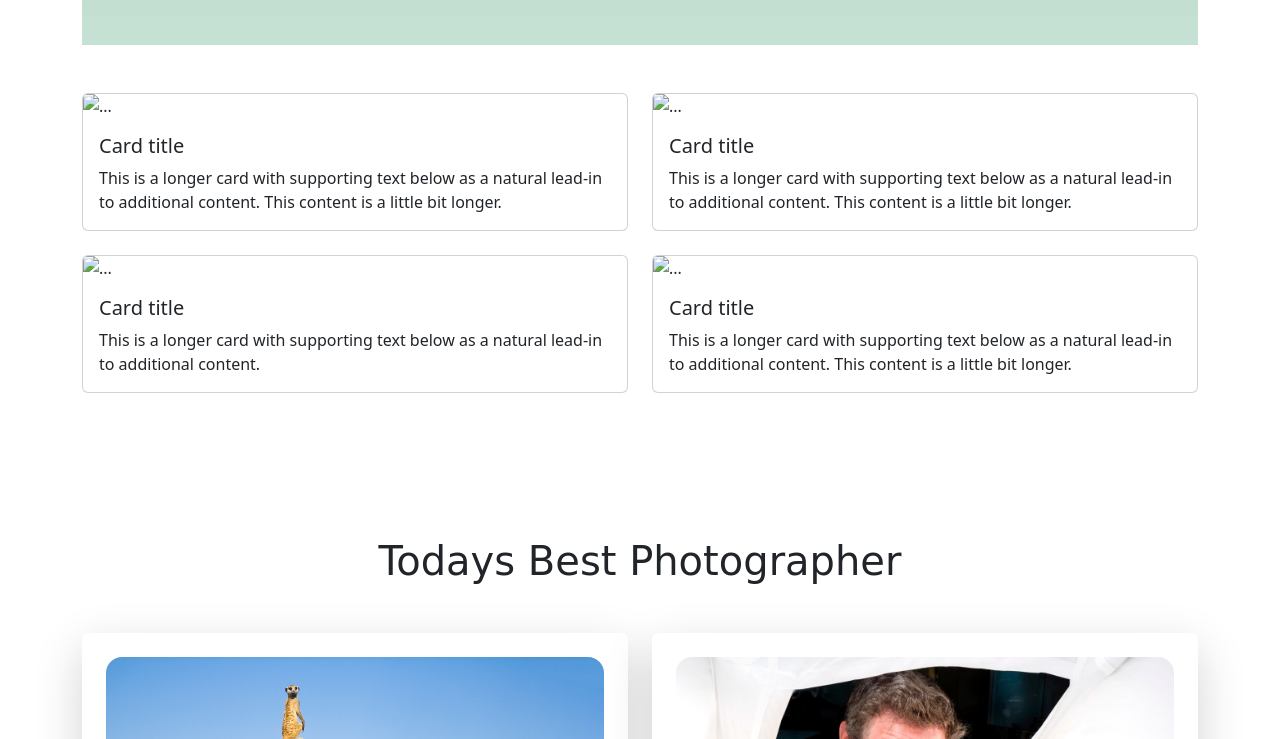
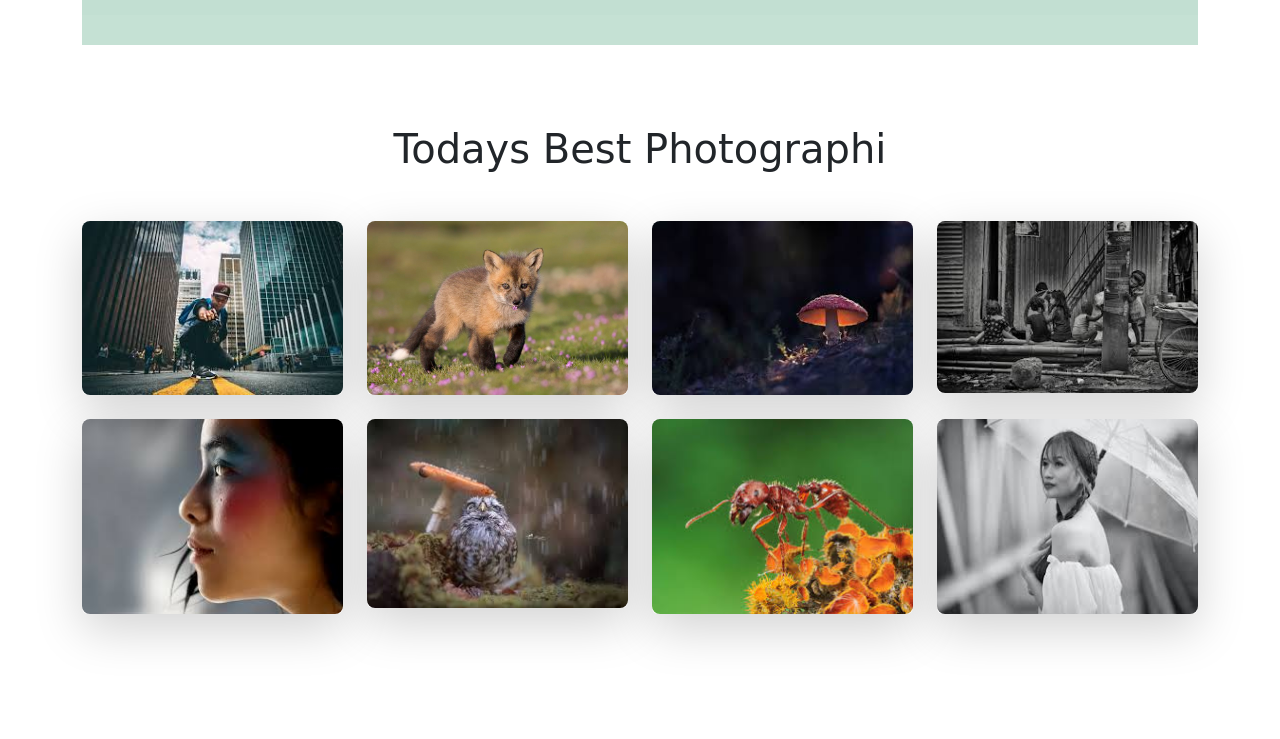
Before and after one commit to ADRIKASAHA/Photography_web_demo, a plain HTML site: page index.html in a window 1280 px wide. Shown: the part 581-1320 px from the top of the page. Drawn offline with nearby package versions, Linux system fonts and the light colour scheme.

Commit message:
slider section update

```diff
--- a/index.html
+++ b/index.html
@@ -135,52 +135,56 @@
   <!-- slider section end -->
 
   <!--img section start-->
-    <section class="container mt-5">
+    <section class="container mt-3 pt-3">
 
-      <div class="row row-cols-1 row-cols-md-2 g-4">
+      <div class="text-center my-5"><h1 class="custom-font">Todays Best Photographi</h1></div>
+
+      <div class="row row-cols-1 row-cols-md-2 row-cols-lg-4 g-4">
         <div class="col">
-          <div class="card">
-            <img src="..." class="card-img-top" alt="...">
-            <div class="card-body">
-              <h5 class="card-title">Card title</h5>
-              <p class="card-text">This is a longer card with supporting text below as a natural lead-in to additional content. This content is a little bit longer.</p>
-            </div>
+          <div class="card shadow-lg border border-0">
+            <img src="Asset/pic/1.jpeg" class="card-img-top rounded-3" alt="top pic">
+        </div> </div>
+        <div class="col">
+          <div class="card shadow-lg border border-0">
+            <img src="Asset/pic/3.jpeg" class="card-img-top rounded-3" alt="PIC 2">
           </div>
         </div>
         <div class="col">
-          <div class="card">
-            <img src="..." class="card-img-top" alt="...">
-            <div class="card-body">
-              <h5 class="card-title">Card title</h5>
-              <p class="card-text">This is a longer card with supporting text below as a natural lead-in to additional content. This content is a little bit longer.</p>
-            </div>
+          <div class="card shadow-lg border border-0">
+            <img src="Asset/pic/4.jpeg" class="card-img-top rounded-3" alt="TOP PIC">
+          </div> </div>
+          <div class="col">
+          <div class="card shadow-lg border border-0">
+            <img src="Asset/pic/7.jpeg" class="card-img-top rounded-3" alt="TOP PIC">
           </div>
         </div>
+
         <div class="col">
-          <div class="card">
-            <img src="..." class="card-img-top" alt="...">
-            <div class="card-body">
-              <h5 class="card-title">Card title</h5>
-              <p class="card-text">This is a longer card with supporting text below as a natural lead-in to additional content.</p>
-            </div>
-          </div>
-        </div>
+          <div class="card shadow-lg border border-0">
+            <img src="Asset/pic/9.jpeg" class="card-img-top rounded-3" alt="TOP PIC">
+          </div></div>
+
         <div class="col">
-          <div class="card">
-            <img src="..." class="card-img-top" alt="...">
-            <div class="card-body">
-              <h5 class="card-title">Card title</h5>
-              <p class="card-text">This is a longer card with supporting text below as a natural lead-in to additional content. This content is a little bit longer.</p>
-            </div>
-          </div>
-        </div>
+          <div class="card shadow-lg border border-0">
+            <img src="Asset/pic/12.jpeg" class="card-img-top rounded-3" alt="TOP PIC">
+          </div></div>
+
+        <div class="col">
+          <div class="card shadow-lg border border-0">
+            <img src="Asset/pic/13.jpeg" class="card-img-top rounded-3" alt="TOP PIC">
+          </div></div>
+
+        <div class="col">
+          <div class="card shadow-lg border border-0 h-100">
+            <img src="Asset/pic/16.jpeg" class="card-img-top rounded-3 h-100" alt="TOP PIC">
+          </div></div>
+
       </div>
 
     </section>
   <!--img section end-->
 
   <!--photographer section-->
-
   <section class="container my-5 py-5">
     <div class="text-center my-5"><h1 class="custom-font">Todays Best Photographer</h1></div>
     <div class="row row-cols-1 row-cols-md-2 row-cols-lg-2 g-4 custom-font">
@@ -260,28 +264,44 @@
 
     </div>
   </section>
-
   <!--photographer section end-->
 
 
   <!--pic slider-->
-  <div id="carouselExampleSlidesOnly" class="carousel slide" data-bs-ride="carousel">
+  <div id="carouselExampleCaptions" class="carousel slide" data-bs-ride="false">
+    <div class="carousel-indicators">
+      <button type="button" data-bs-target="#carouselExampleCaptions" data-bs-slide-to="0" class="active" aria-current="true" aria-label="Slide 1"></button>
+      <button type="button" data-bs-target="#carouselExampleCaptions" data-bs-slide-to="1" aria-label="Slide 2"></button>
+      <button type="button" data-bs-target="#carouselExampleCaptions" data-bs-slide-to="2" aria-label="Slide 3"></button>
+    </div>
     <div class="carousel-inner">
       <div class="carousel-item active">
-        <img src="Asset/pic/elk-head-yellow-butterfly-it.jpg" class="d-block w-100" alt="Amy Gulick">
+        <img src="Asset/pic/sunbird-nectarinia-jugularis-female-feeding-new-born-chicks-branch.jpg" class="d-block w-100" alt="Bird">
+        <div class="carousel-caption d-none d-md-block">
+          <h4>Two birds perched on a branch with red berries</h4>
+          <p>The image shows two birds perched on a branch with red berries. The birds are small and colorful, and they are looking at each other. The branch is covered in red berries, and the background is a blurred forest. The image is both peaceful and charming, and it captures the beauty of nature.</p>
+        </div>
       </div>
       <div class="carousel-item">
-        <img src="Asset/pic/sunbird-nectarinia-jugularis-female-feeding-new-born-chicks-branch.jpg" class="d-block w-100" alt="eszterhas">
+        <img src="Asset/pic/elk-head-yellow-butterfly-it.jpg" class="d-block w-100" alt="Deer">
+        <div class="carousel-caption d-none d-md-block">
+          <h4>A deer with a butterfly resting on its antlers</h4>
+          <p>The image shows a beautiful deer standing in a forest clearing. The deer has large, branched antlers, and a butterfly is resting on one of the antlers. The deer is looking off into the distance, and the butterfly is fluttering its wings. The image is peaceful and serene, and it captures the beauty of nature.</p>
+        </div>
       </div>
       <div class="carousel-item">
-        <img src="Asset/pic/patrick-szylar-45bM3XGqnDE-unsplash.jpg.crdownload" class="d-block w-100" alt="Florian Schultz">
+        <img src="Asset/pic/patrick-szylar-45bM3XGqnDE-unsplash.jpg" class="d-block w-100" alt="A serene lake reflecting snow-capped mountains.">
+        <div class="carousel-caption d-none d-md-block">
+          <h4>A serene lake reflecting snow-capped mountains.</h4>
+          <p>The image shows a serene lake reflecting snow-capped mountains. The lake is calm and still, and the mountains are covered in snow. The image is peaceful and calming, and it captures the beauty of nature.</p>
+        </div>
       </div>
     </div>
-    <button class="carousel-control-prev" type="button" data-bs-target="#carouselExampleFade" data-bs-slide="prev">
+    <button class="carousel-control-prev" type="button" data-bs-target="#carouselExampleCaptions" data-bs-slide="prev">
       <span class="carousel-control-prev-icon" aria-hidden="true"></span>
       <span class="visually-hidden">Previous</span>
     </button>
-    <button class="carousel-control-next" type="button" data-bs-target="#carouselExampleFade" data-bs-slide="next">
+    <button class="carousel-control-next" type="button" data-bs-target="#carouselExampleCaptions" data-bs-slide="next">
       <span class="carousel-control-next-icon" aria-hidden="true"></span>
       <span class="visually-hidden">Next</span>
     </button>
```
Also changed, not shown: Asset/pic/1.jpeg (added), Asset/pic/10.jpeg (added), Asset/pic/11.png (added), Asset/pic/12.jpeg (added), Asset/pic/13.jpeg (added), Asset/pic/14.jpeg (added), Asset/pic/15.jpeg (added), Asset/pic/16.jpeg (added), Asset/pic/2.jpeg (added), Asset/pic/4.jpeg (added), Asset/pic/5.jpeg (added), Asset/pic/6.jpeg (added), Asset/pic/7.jpeg (added), Asset/pic/8.jpeg (added), 2 more files.
